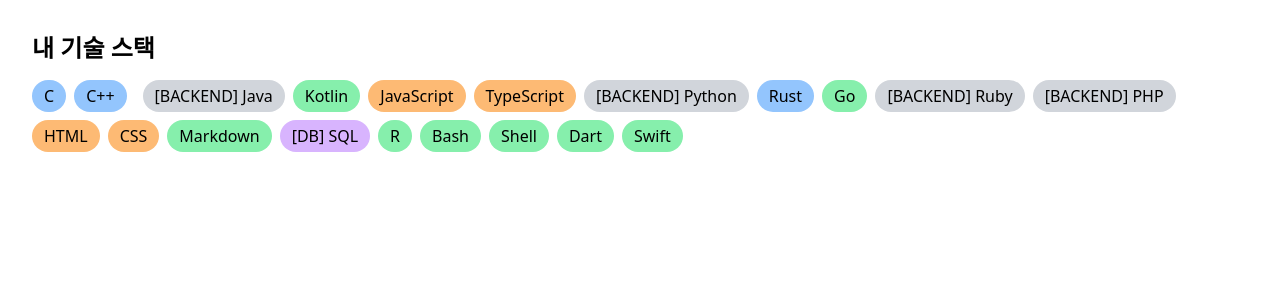
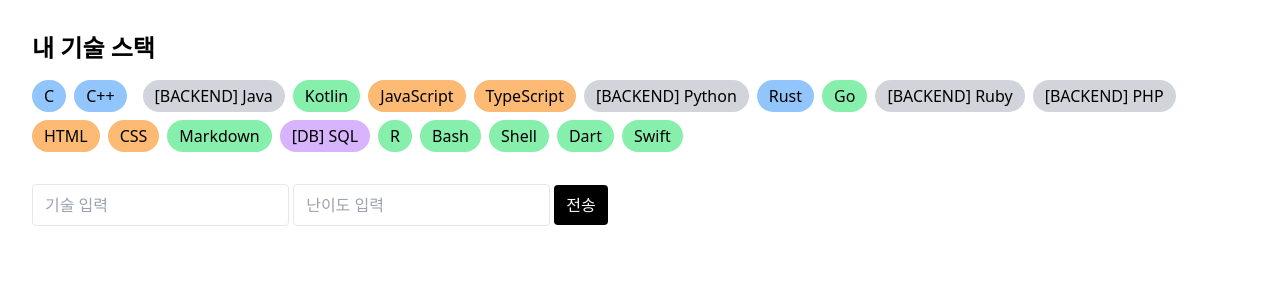
Before and after one commit to byeongju2008/project_flask, a Flask app: page / in a window 1280 px wide. Shown: the top 300 px of the page. Run offline with Flask 3, Linux system fonts and the light colour scheme; some libraries are stand-ins or nearby versions.

Commit message:
request.form.get 구조

```diff
--- a/app.py
+++ b/app.py
@@ -1,4 +1,4 @@
-from flask import Flask, render_template
+from flask import Flask, render_template, request
 
 app = Flask(__name__)
 
@@ -16,5 +16,11 @@ def home():
     ]
     return render_template('index.html', data=skills)
 
+@app.route('/send', methods=['POST'])
+def send():
+    skill = request.form.get('skill')
+    level = request.form.get('level')
+    return skill + ":" + level
+
 if __name__ == '__main__':
     app.run(debug=True)
--- a/templates/index.html
+++ b/templates/index.html
@@ -24,5 +24,10 @@
             {% endif %}
         {% endfor %}
     </div>
+    <form action="/send" method="POST" class="mt-8">
+        <input type="text" name="skill" placeholder="기술 입력" class="border px-3 py-2 rounded">
+        <input type="text" name="level" placeholder="난이도 입력" class="border px-3 py-2 rounded">
+        <button type="submit" class="bg-black text-white px-3 py-2 rounded">전송</button>
+    </form>
 </body>
 </html>
```
